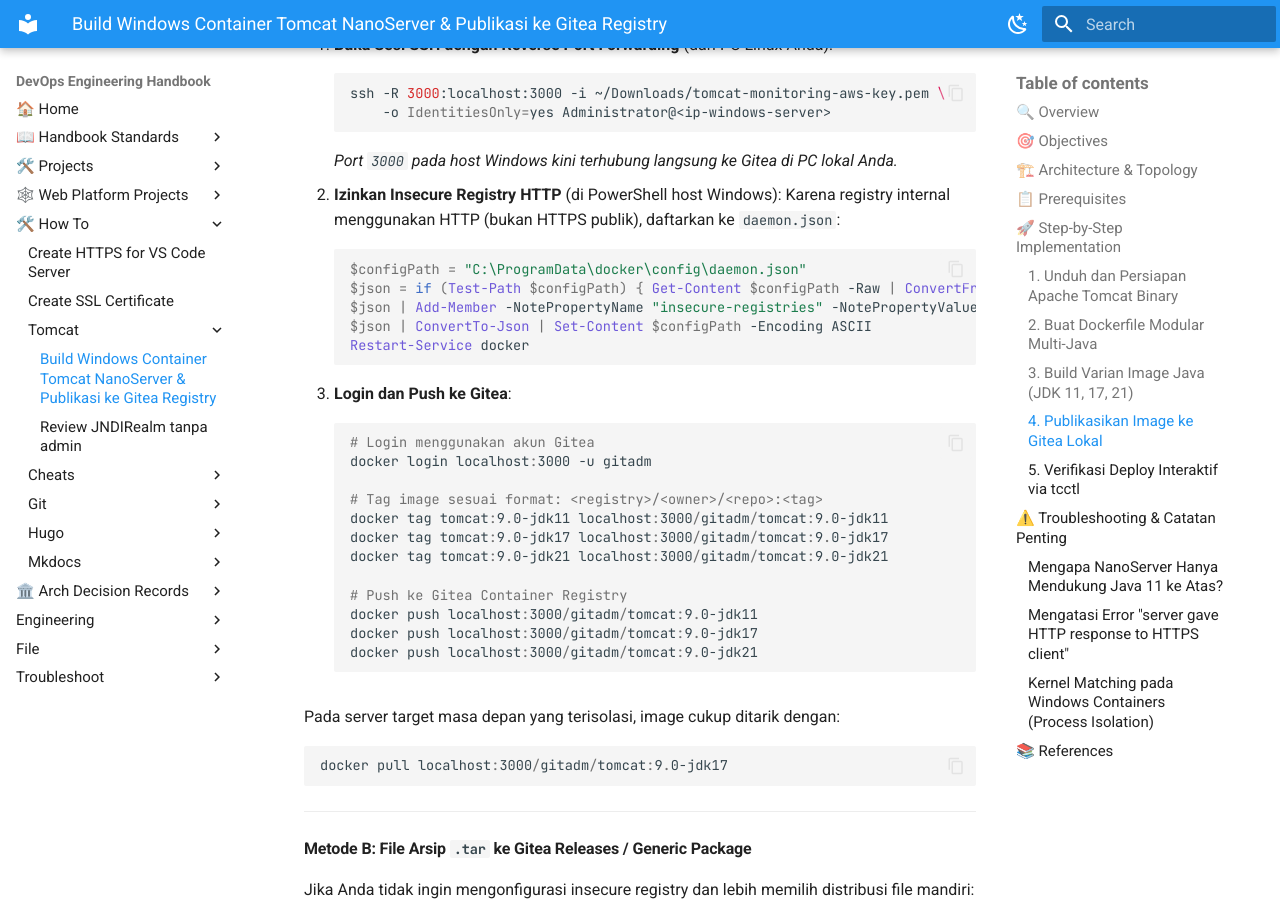
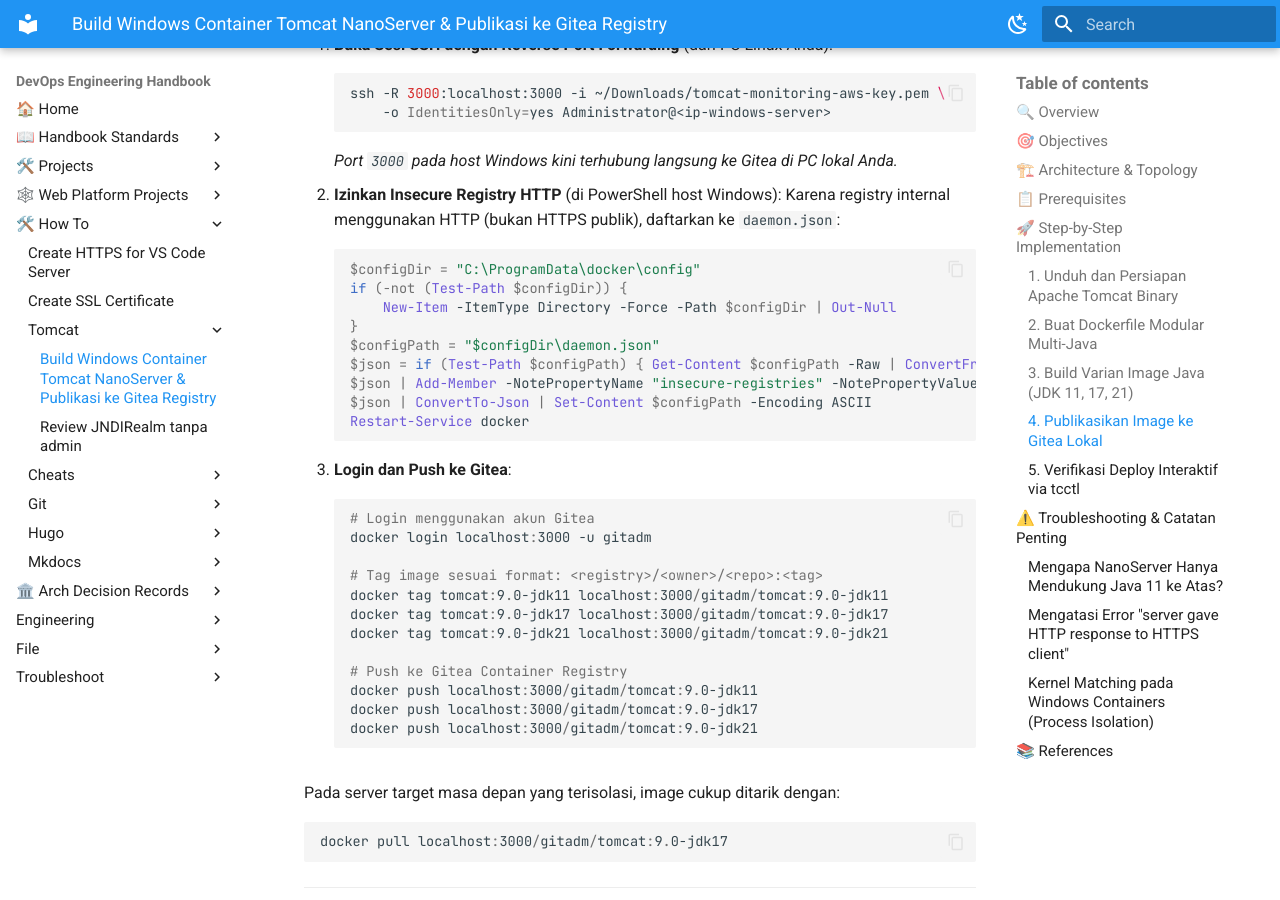
Before and after one commit to edkas07-oss/devops-handbook, an MkDocs documentation site: the page built from docs/how-to/Tomcat/build-windows-nanoserver-image-and-publish-gitea.md, in a window 1280 px wide and 900 px high, scrolled down 3825 px. Built offline with MkDocs 1.6.1 and Material for MkDocs 9.7.7, drawn with Linux system fonts in a browser that asks for light colours.

Commit message:
fix(docs): ensure C:\ProgramData\docker\config directory exists before writing daemon.json

````diff
--- a/docs/how-to/Tomcat/build-windows-nanoserver-image-and-publish-gitea.md
+++ b/docs/how-to/Tomcat/build-windows-nanoserver-image-and-publish-gitea.md
@@ -159,7 +159,11 @@ Metode ini memungkinkan host production lain melakukan `docker pull` secara lang
 2. **Izinkan Insecure Registry HTTP** (di PowerShell host Windows):
    Karena registry internal menggunakan HTTP (bukan HTTPS publik), daftarkan ke `daemon.json`:
    ```powershell
-   $configPath = "C:\ProgramData\docker\config\daemon.json"
+   $configDir = "C:\ProgramData\docker\config"
+   if (-not (Test-Path $configDir)) {
+       New-Item -ItemType Directory -Force -Path $configDir | Out-Null
+   }
+   $configPath = "$configDir\daemon.json"
    $json = if (Test-Path $configPath) { Get-Content $configPath -Raw | ConvertFrom-Json } else { @{} }
    $json | Add-Member -NotePropertyName "insecure-registries" -NotePropertyValue @("localhost:3000") -Force
    $json | ConvertTo-Json | Set-Content $configPath -Encoding ASCII
````
